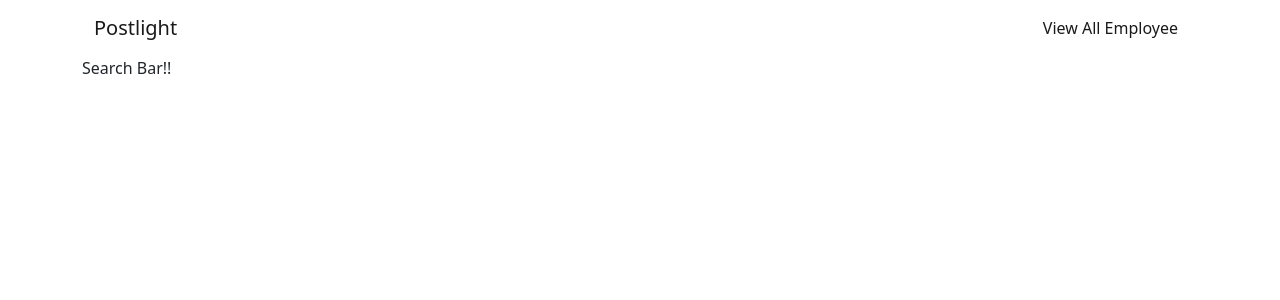
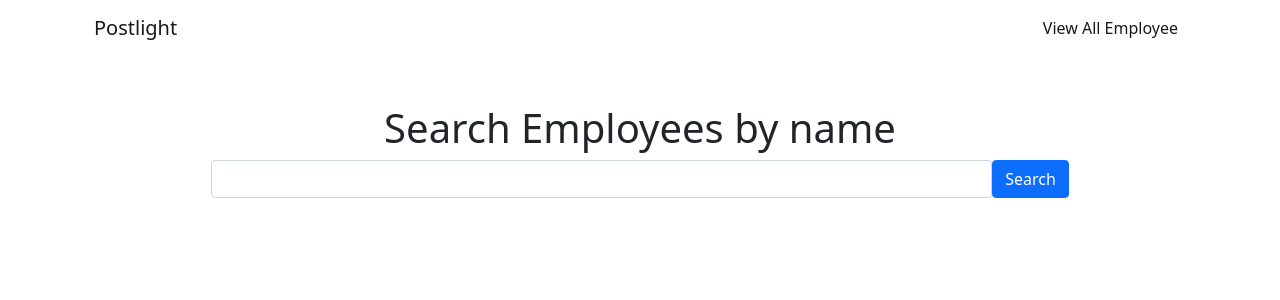
Before and after one commit to justinwu1/postlight-takehome, a React (Create React App) app in the folder frontend/: page / in a window 1280 px wide. Shown: the top 300 px of the page. Built offline with nearby package versions, Linux system fonts and the light colour scheme.

Commit message:
Styled search bar with input and button

```diff
--- a/frontend/src/components/SearchBar.js
+++ b/frontend/src/components/SearchBar.js
@@ -2,8 +2,12 @@ import React from 'react'
 
 export default function SearchBar() {
     return (
-        <div>
-            Search Bar!!
+    <>
+        <h1 className="mt-5 form-label text-center">Search Employees by name</h1>
+        <div className="d-flex justify-content-center">
+            <input style={{width:"70%"}}type="text" id="inputPassword5" className="form-control"/>
+            <button style={{verticalAlign:'top'}}type="button" class="btn btn-primary">Search </button>
         </div>
+    </>
     )
 }
```
